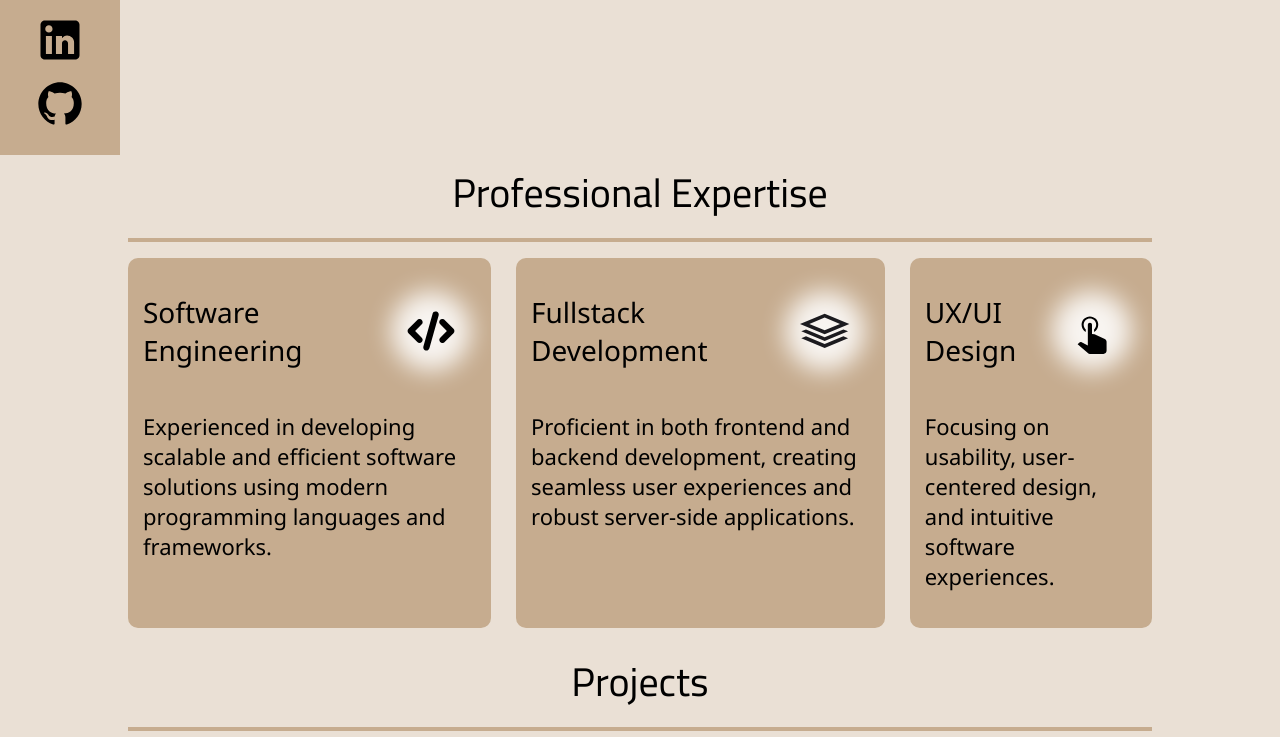
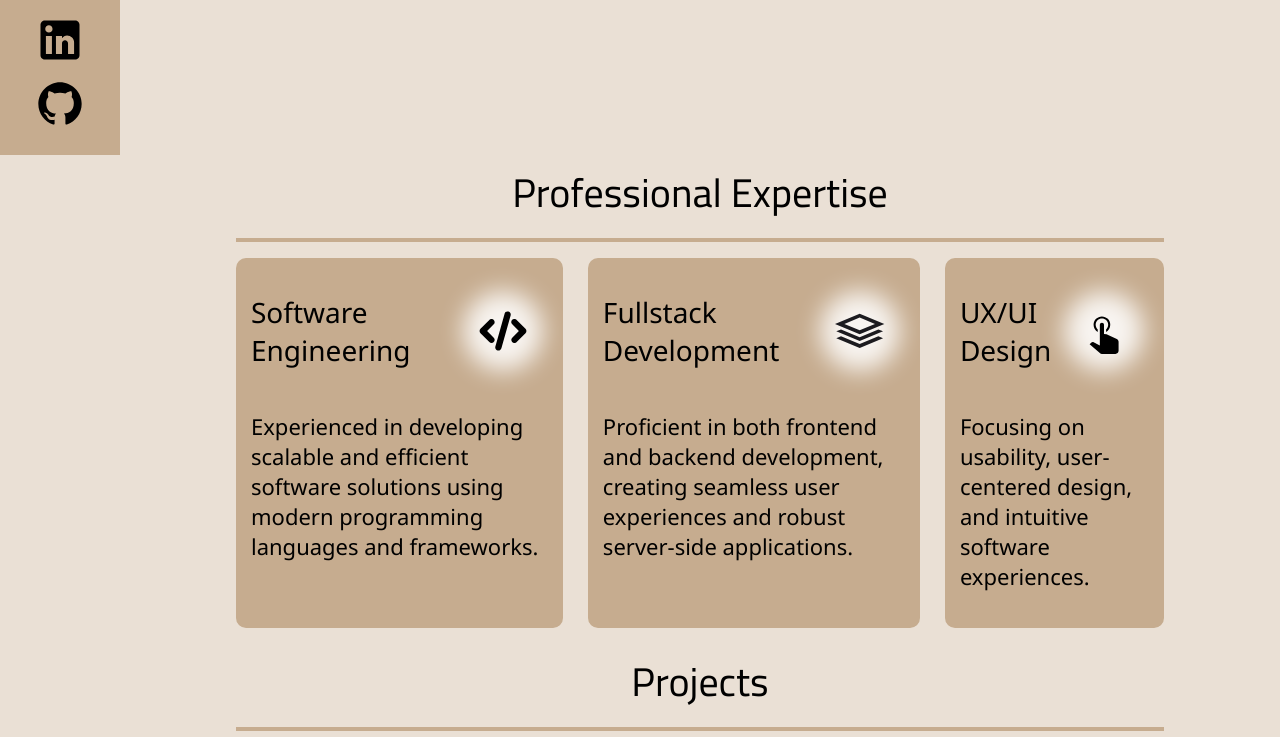
Before and after one commit to erikpersson0884/portfolio-v2, a React (Vite) app: page / in a window 1280 px wide. Shown: the part 645-1382 px from the top of the page. Built offline with nearby package versions, Linux system fonts and the light colour scheme; a web font is replaced by a local one.

Commit message:
made articles account for the left side space for sidebar

```diff
--- a/src/App.css
+++ b/src/App.css
@@ -13,8 +13,8 @@ article {
     text-align: center;
 
     box-sizing: border-box;
-
     width: 100%;
+    margin-left: var(--sidebar-width);
 }
 
 section {
```
